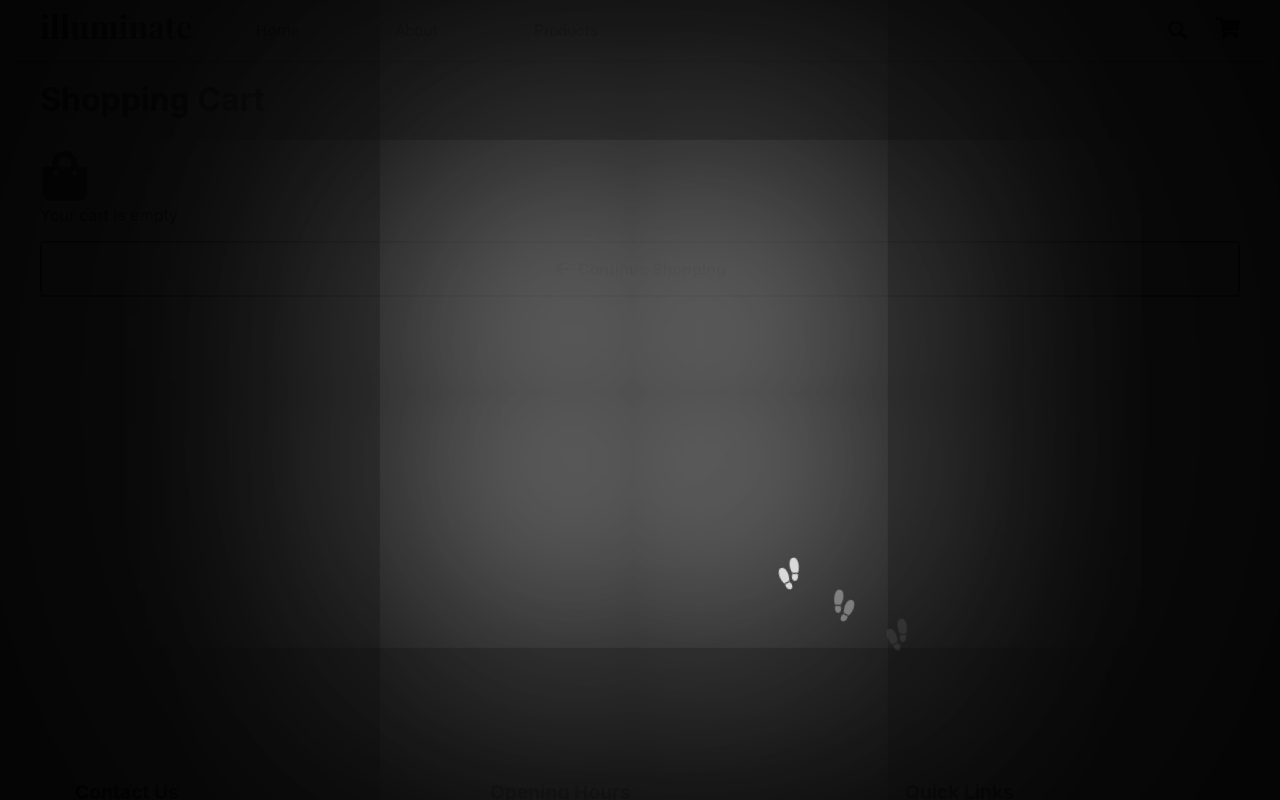
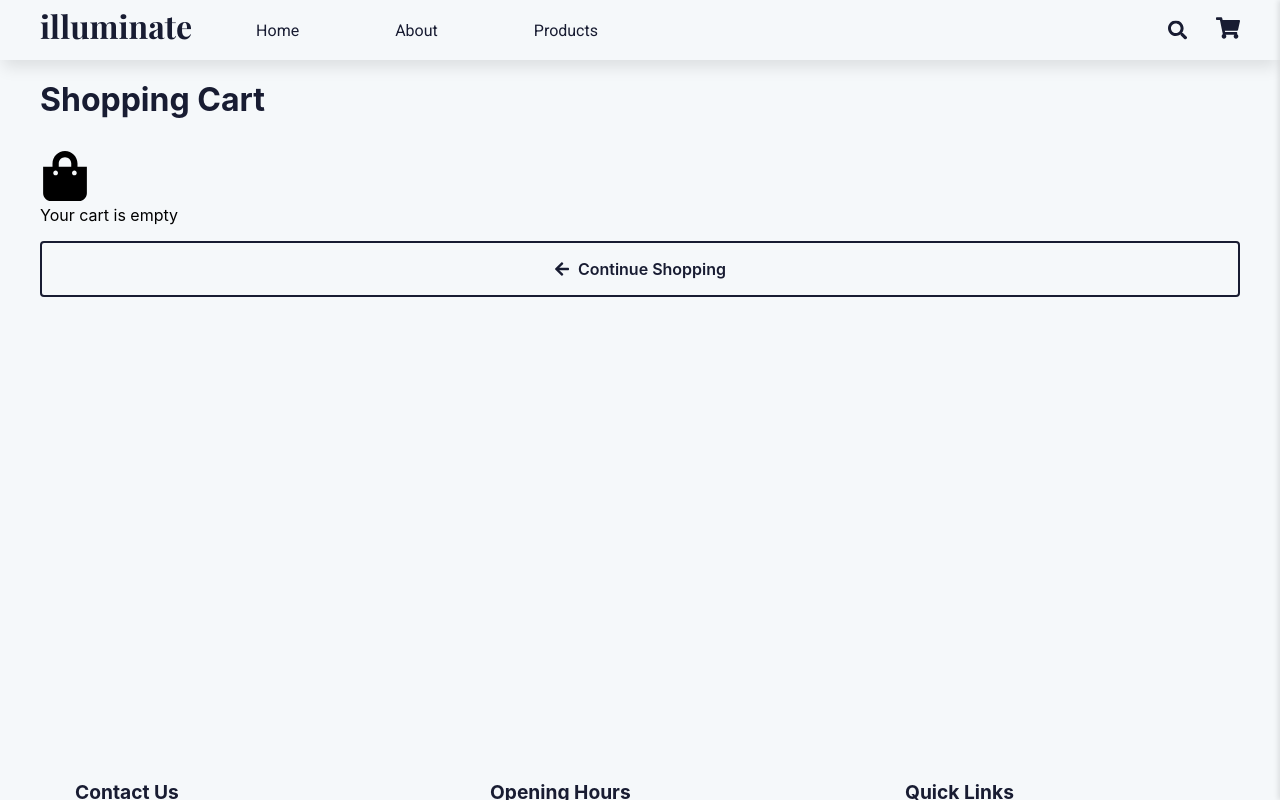
Before and after one commit to MarioGit19/Illuminate, a React (Create React App) app: page /cart in a window 1280 px wide. Shown: the top 800 px of the page. Built offline with nearby package versions, Linux system fonts and the light colour scheme.

Commit message:
animation deletion via condition

```diff
--- a/src/components/IntroOverlay/IntroOverlay.js
+++ b/src/components/IntroOverlay/IntroOverlay.js
@@ -1,4 +1,4 @@
-import React, { useState, useEffect, useRef } from "react";
+import React, { useState, useEffect, useRef, useCallback } from "react";
 import { motion } from "framer-motion";
 import { ReactComponent as Footstep } from "../IntroOverlay/footsteps-silhouette-variant-svgrepo-com (1).svg";
 import "./IntroOverlay.css";
@@ -17,14 +17,15 @@ const IntroOverlay = ({ onComplete }) => {
 
   // Skip animation for mobile devices
   useEffect(() => {
-    if (isMobile) {
+    if (isMobile || !isMobile) {
       setIsAnimationComplete(true);
       onComplete();
       return;
     }
   }, [isMobile, onComplete]);
 
-  const calculateNextPosition = (targetX, targetY, progress) => {
+  const calculateNextPosition = useCallback(
+    (targetX, targetY, progress) => {
       const stepSize = 60;
       const currentX = footstepsPosition.x;
       const currentY = footstepsPosition.y;
@@ -56,7 +57,9 @@ const IntroOverlay = ({ onComplete }) => {
         x: newX + offsetX,
         y: newY + offsetY,
       };
-  };
+    },
+    [footstepsPosition]
+  );
 
   useEffect(() => {
     if (isAnimationComplete || isMobile) return;
```
Lines whose indentation alone changed are shown as unchanged.
